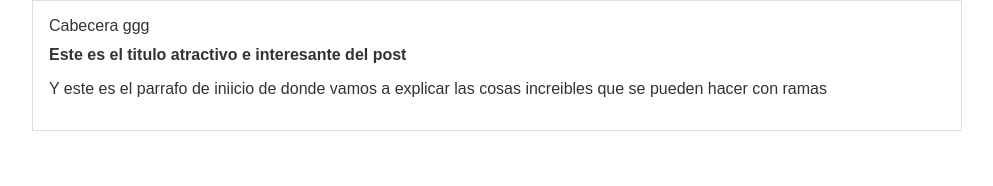
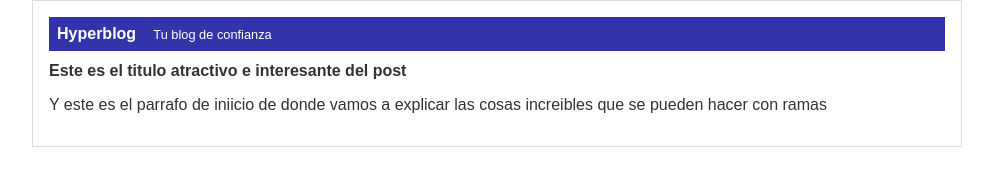
Before and after one commit to fjbaculima/Prework, a plain HTML site: page segundo.html in a window 1280 px wide. Shown: the whole page, without its empty margins (143-1136 px from the left). Drawn offline with Linux system fonts and the light colour scheme.

Commit message:
Finalizada la cabecera

```diff
--- a/css/estilos.css
+++ b/css/estilos.css
@@ -9,6 +9,25 @@ body
     padding: 0;
 
 }
+
+#Cabecera
+{
+    background: #33a;
+    box-shadow: 0xp 2xp 50xp 0xp rgba(0 , 0, 0, 0.5);
+    color: white;
+    font-weight: bold;
+    margin: 0;
+    padding: 0.5em;
+}
+
+#cabecera #tagline
+
+{
+    padding: 0 0 0 1em;
+    font-weight: normal;
+    font-size: 0.8em;
+}
+
 #container
 {
     width: 70%;
--- a/segundo.html
+++ b/segundo.html
@@ -6,7 +6,8 @@
     <body>
         <div id="container">
             <div id="cabecera">
-                Cabecera ggg
+                Hyperblog
+                <span id="tagline">Tu blog de confianza</span>
             </div>
             <div id="post">
                 <h1>Este es el titulo
```
